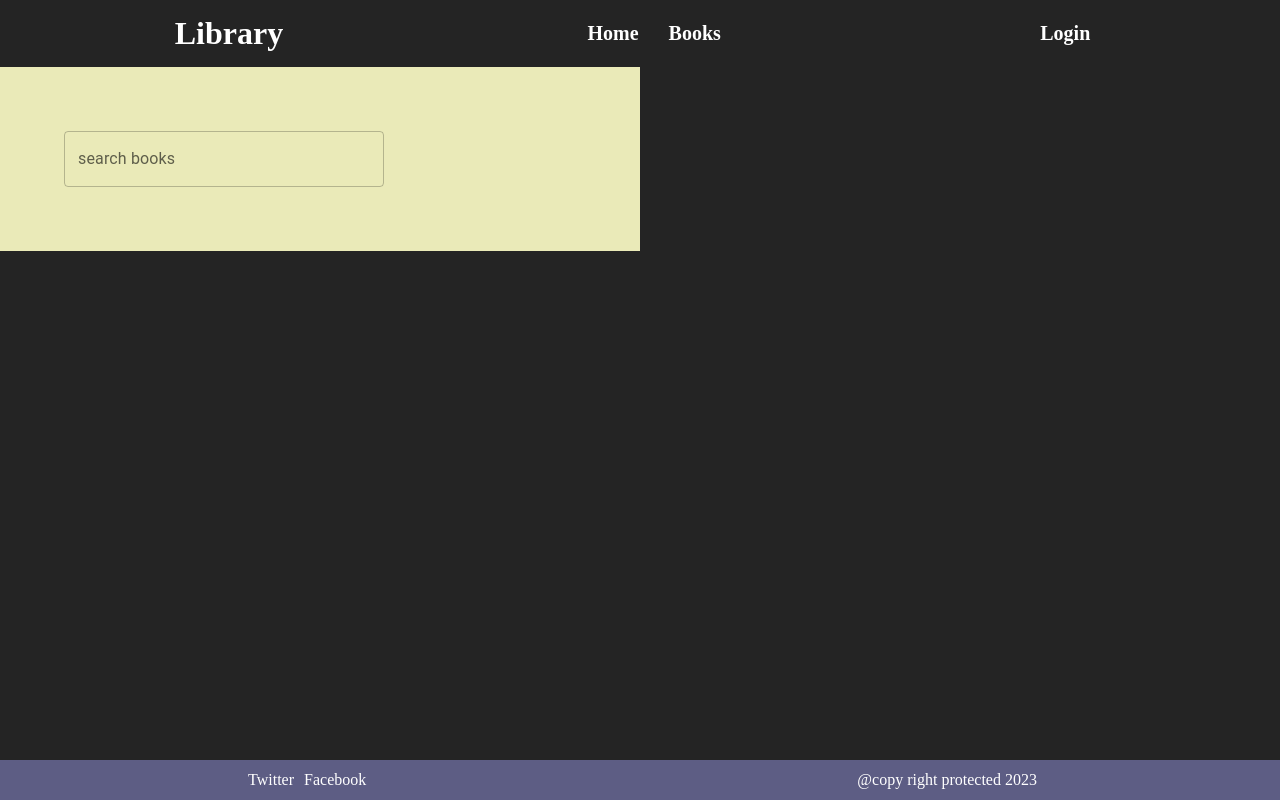
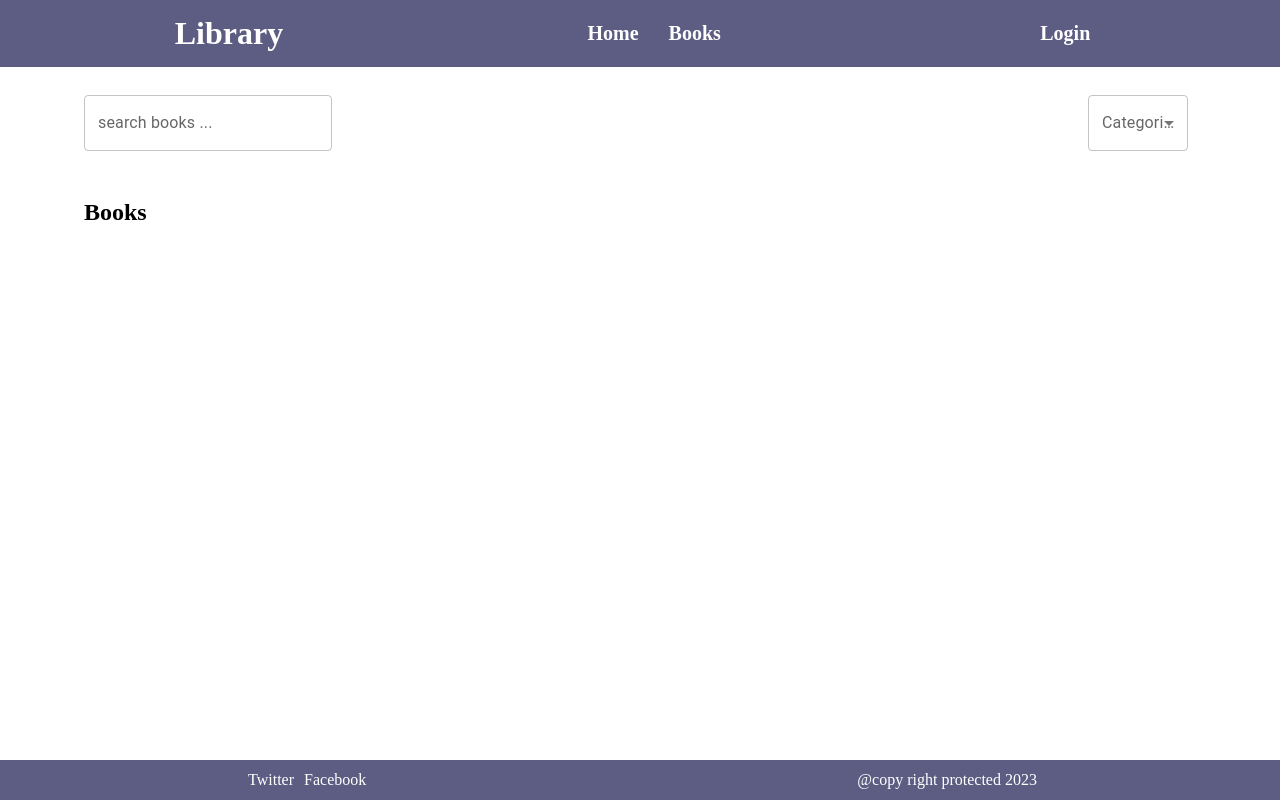
Before and after one commit to KedarKandel/Frontend-Library-React-typescript-redux, a React (Vite) app: page / in a window 1280 px wide. Built offline with nearby package versions, Linux system fonts and the light colour scheme.

Commit message:
start book table component

```diff
--- a/index.html
+++ b/index.html
@@ -18,7 +18,6 @@
       padding: 0;
       margin: 0;
       box-sizing: border-box;
-
     }
   </style>
   <body>
--- a/src/App.tsx
+++ b/src/App.tsx
@@ -4,31 +4,22 @@ import { useSelector } from 'react-redux'
 import { Routes, Route } from 'react-router-dom'
 import { RootState } from './redux/store'
 
-
 import Navbar from './components/navbar/Navbar'
 import Footer from './components/footer/Footer'
 import HomePage from './pages/homePage/HomePage'
-
-const AppStyles = {
-  maxWidth:"100%",
-  minHeight:"100vh",
-  backgroundColor:"#242424",
-
-}
 
 function App() {
   const user = useSelector((state: RootState) => state.user.currentUser)
   console.log(user)
 
   return (
-    <div className='App' style={AppStyles}>
+    <>
       <Navbar />
       <Routes>
         <Route index path="/" element={<HomePage />} />
-
       </Routes>
       <Footer />
-    </div>
+    </>
   )
 }
 
--- /dev/null
+++ b/src/components/filter/Filter.tsx
@@ -0,0 +1,43 @@
+import InputLabel from '@mui/material/InputLabel'
+import MenuItem from '@mui/material/MenuItem'
+import FormControl from '@mui/material/FormControl'
+import Select, { SelectChangeEvent } from '@mui/material/Select'
+import { useState } from 'react'
+import { Stack } from '@mui/material'
+
+type Props = {}
+
+const Filter = () => {
+  const [category, setCategory] = useState<string>('')
+
+  const handleChange = (event: SelectChangeEvent) => {
+    setCategory(event.target.value)
+  }
+
+  return (
+    <Stack
+      sx={{
+        padding: '20px',
+        backgroundColor: 'white',
+        borderRadius: '5px'
+      }}>
+      <FormControl sx={{ m: 1, minWidth: 100 }}>
+        <InputLabel id="demo-simple-select-autowidth-label">Categories</InputLabel>
+        <Select
+          labelId="demo-simple-select-autowidth-label"
+          id="demo-simple-select-autowidth"
+          value={category}
+          onChange={handleChange}
+          autoWidth
+          label="Age">
+          <MenuItem value={'drama'}>Drama</MenuItem>
+          <MenuItem value={'fiction'}>Fiction</MenuItem>
+          <MenuItem value={'history'}>History</MenuItem>
+          <MenuItem value={'science'}>Science</MenuItem>
+        </Select>
+      </FormControl>
+    </Stack>
+  )
+}
+
+export default Filter
--- a/src/components/navbar/navbar.scss
+++ b/src/components/navbar/navbar.scss
@@ -5,6 +5,7 @@
   padding: 15px 30px;
   color: white;
   position: sticky;
+  background-color: rgb(93, 93, 132);
 
   h1 {
     font-weight: bold;
--- a/src/components/search/Search.tsx
+++ b/src/components/search/Search.tsx
@@ -10,17 +10,13 @@ const Search = (props: Props) => {
       className="search"
       component="form"
       sx={{
-        width: '40rem',
-        padding: "5%"
+        padding:"20px",
+        backgroundColor:"white",
+        borderRadius:"5px"
       }}
       noValidate
       autoComplete="off">
-      <TextField
-        id="outlined-basic"
-        label="search books"
-        variant="outlined"
-        sx={{ width: '20rem' }}
-      />
+      <TextField id="outlined-basic" label="search books ..." variant="outlined" />
     </Box>
   )
 }
--- a/src/components/search/search.scss
+++ b/src/components/search/search.scss
@@ -1,3 +1,3 @@
 .search{
- background-color: rgb(234, 234, 184);
+ background-color: white;
 }
--- a/src/pages/homePage/HomePage.tsx
+++ b/src/pages/homePage/HomePage.tsx
@@ -1,4 +1,4 @@
-
+import Filter from '../../components/filter/Filter'
 import Paginate from '../../components/paginate/Paginate'
 import Search from '../../components/search/Search'
 import './homePage.scss'
@@ -6,10 +6,14 @@ type Props = {}
 
 const HomePage = (props: Props) => {
   return (
-    <div className='homePage'>
-     {/* <Paginate/> */}
-     <Search/>
-    </div>
+    <section className="homePage">
+      {/* <Paginate/> */}
+      <div className="filterSearch">
+        <Search />
+        <Filter />
+      </div>
+      <h1 className="heading">Books</h1>
+    </section>
   )
 }
 
--- a/src/pages/homePage/homePage.scss
+++ b/src/pages/homePage/homePage.scss
@@ -1,3 +1,19 @@
-.homePage {
 
+.homePage{
+    display: flex;
+    flex-direction: column;
+    justify-content: center;
+    align-items: center;
+
+    .filterSearch{
+        width: 90%;
+        display: flex;
+        justify-content: space-between;
+        align-items: center;
+    }
+    h1{
+        width: 90%;
+        text-align: left;
+        padding: 20px;
+    }
 }
```
Also changed, not shown: src/components/bookTable/BookTable.tsx (added, +11 -0 lines), src/components/bookTable/bookTable.scss (added).
